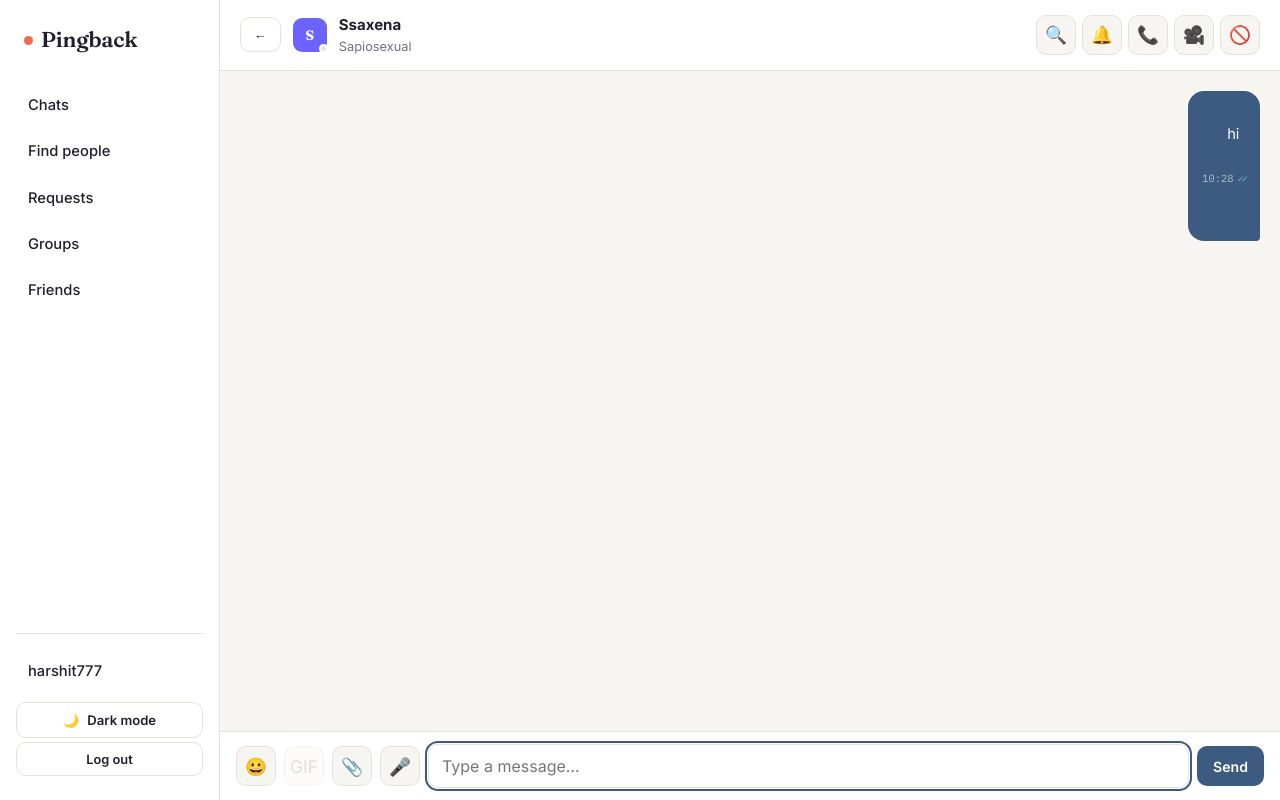
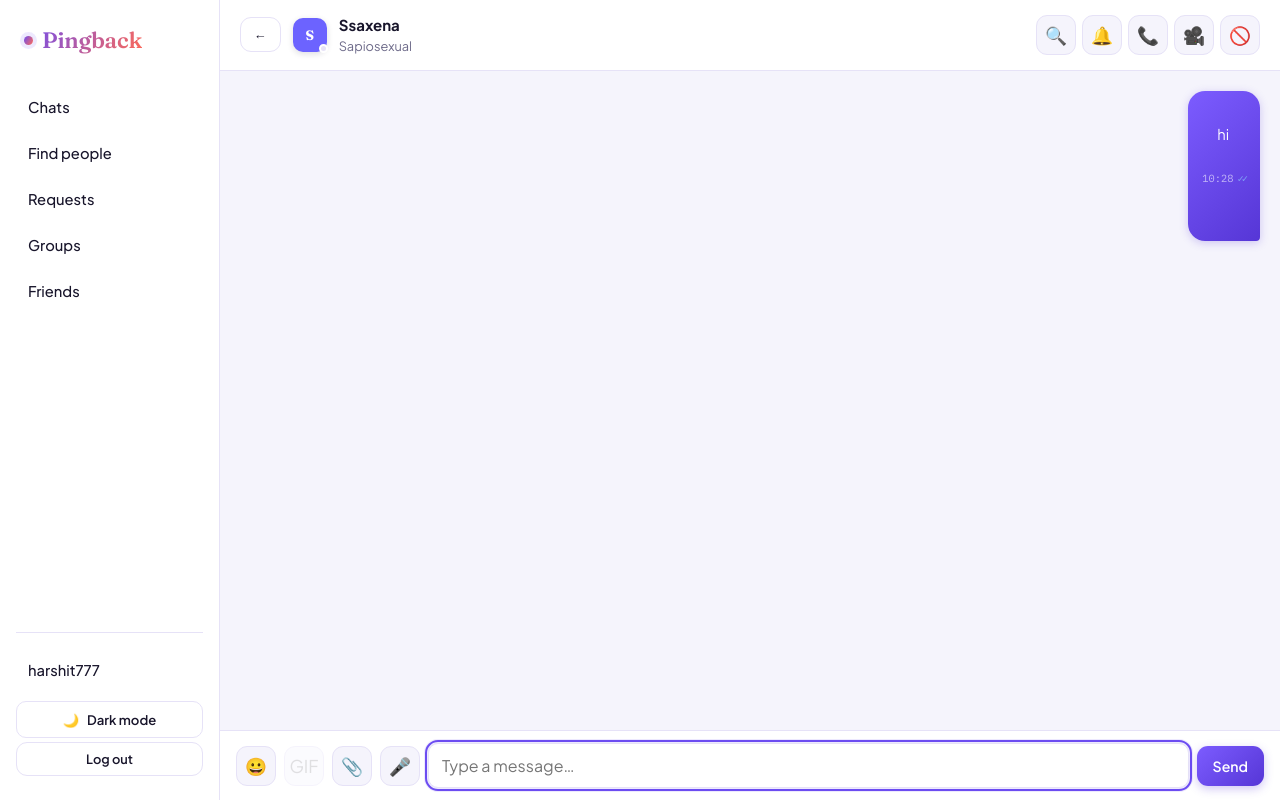
Before and after one commit to Luci77777/Chat, a Django app: a page that uses templates/base.html in a window 1280 px wide. Run offline with Django 5.2, Linux system fonts and the light colour scheme; a user stored in the database is signed in; data comes from the database, SQL or seed files in the repository; data that the repository does not hold is empty.

Commit message:
Update style.css

```diff
--- a/static/css/style.css
+++ b/static/css/style.css
@@ -1,19 +1,21 @@
-@import url('https://fonts.googleapis.com/css2?family=Fraunces:opsz,wght@9..144,400;9..144,600;9..144,700&family=Inter:wght@400;500;600;700&family=IBM+Plex+Mono:wght@400;500&display=swap');
+@import url('https://fonts.googleapis.com/css2?family=Fraunces:opsz,wght@9..144,400;9..144,600;9..144,700&family=Plus+Jakarta+Sans:wght@400;500;600;700;800&family=IBM+Plex+Mono:wght@400;500&display=swap');
 
 :root{
-  --bg: #F7F5F1;
+  --bg: #F5F4FC;
   --surface: #FFFFFF;
-  --border: #E7E2D9;
-  --ink: #201F2B;
-  --muted: #746F84;
-  --navy: #3D5A80;
-  --navy-dark: #2C4360;
-  --coral: #EE6C4D;
-  --coral-dark: #D45633;
-  --mint: #2EC4B6;
-  --radius: 14px;
-  --shadow: 0 1px 2px rgba(32,31,43,0.04), 0 8px 24px rgba(32,31,43,0.06);
-  --shadow-lg: 0 16px 40px rgba(32,31,43,0.16);
+  --border: #E6E2F7;
+  --ink: #18152B;
+  --muted: #6E6B8A;
+  --navy: #6C4CF1;
+  --navy-dark: #5636D6;
+  --coral: #FF6B57;
+  --coral-dark: #E9503C;
+  --mint: #16C98B;
+  --gradient-primary: linear-gradient(135deg, #7C5CFF 0%, #5636D6 100%);
+  --gradient-brand: linear-gradient(120deg, #6C4CF1 0%, #FF6B57 100%);
+  --radius: 16px;
+  --shadow: 0 1px 3px rgba(24,21,43,0.05), 0 10px 28px rgba(24,21,43,0.07);
+  --shadow-lg: 0 20px 48px rgba(24,21,43,0.20);
   --sidebar-w: 220px;
   --sidebar-w-tablet: 76px;
   --bottom-nav-h: 62px;
@@ -30,7 +32,7 @@ body{
   margin:0;
   background:var(--bg);
   color:var(--ink);
-  font-family:'Inter', sans-serif;
+  font-family:'Plus Jakarta Sans', sans-serif;
   font-size:15px;
   line-height:1.5;
   -webkit-font-smoothing:antialiased;
@@ -69,18 +71,23 @@ button, input{font-family:inherit;}
 }
 
 .brand{
-  font-size:1.35rem;
-  color:var(--ink);
+  font-size:1.4rem;
   margin:0 8px 24px 8px;
   display:flex;
   align-items:center;
-  gap:8px;
+  gap:9px;
+  background:var(--gradient-brand);
+  -webkit-background-clip:text;
+  background-clip:text;
+  -webkit-text-fill-color:transparent;
+  width:fit-content;
 }
 .brand .dot{
   width:9px;height:9px;border-radius:50%;
-  background:var(--coral);
+  background:var(--gradient-brand);
   display:inline-block;
   flex-shrink:0;
+  box-shadow:0 0 0 4px rgba(108,76,241,0.12);
 }
 
 .nav-link{
@@ -88,22 +95,22 @@ button, input{font-family:inherit;}
   align-items:center;
   justify-content:space-between;
   padding:10px 12px;
-  border-radius:10px;
+  border-radius:11px;
   color:var(--ink);
   font-weight:500;
   font-size:0.92rem;
   gap:10px;
-  transition:background .15s ease;
+  transition:background .18s ease, color .18s ease;
   position:relative;
 }
 .nav-link .icon{display:none; font-size:1.15rem; line-height:1;}
 .nav-link .label-row{display:flex; align-items:center; gap:10px; min-width:0;}
 .nav-link:hover{background:var(--bg); color:var(--ink);}
-.nav-link.active{background:var(--navy); color:#fff;}
+.nav-link.active{background:var(--gradient-primary); color:#fff; box-shadow:0 4px 14px rgba(108,76,241,0.32);}
 .nav-link.active:hover{color:#fff;}
 
 .badge{
-  background:var(--coral);
+  background:linear-gradient(135deg, #FF8064, var(--coral-dark));
   color:#fff;
   font-size:0.7rem;
   font-weight:700;
@@ -157,14 +165,16 @@ button, input{font-family:inherit;}
 /* ---------- Letter avatars ---------- */
 .avatar{
   width:40px; height:40px;
-  border-radius:12px;
+  border-radius:13px;
   display:flex; align-items:center; justify-content:center;
   color:#fff; font-weight:700; font-family:'Fraunces', serif;
   flex-shrink:0;
   font-size:1rem;
+  box-shadow:0 2px 6px rgba(24,21,43,0.14);
 }
-.avatar.sm{width:34px;height:34px;border-radius:9px;font-size:0.85rem;}
-.avatar.lg{width:56px;height:56px;border-radius:16px;font-size:1.3rem;}
+.avatar.sm{width:34px;height:34px;border-radius:10px;font-size:0.85rem;}
+.avatar.lg{width:56px;height:56px;border-radius:18px;font-size:1.3rem;}
+img.avatar{object-fit:cover;}
 
 /* ---------- Cards / forms ---------- */
 .card{
@@ -195,41 +206,41 @@ input[type=text], input[type=password], input[type=email], input[type=search], t
   padding:11px 13px;
   border:1px solid var(--border);
   border-radius:10px;
-  font-family:'Inter', sans-serif;
+  font-family:'Plus Jakarta Sans', sans-serif;
   font-size:1rem;
   background:var(--bg);
   color:var(--ink);
   transition:border-color .15s ease, background .15s ease;
 }
-input:focus, textarea:focus{outline:2px solid var(--navy); outline-offset:1px; background:#fff;}
+input:focus, textarea:focus{outline:2px solid var(--navy); outline-offset:1px; background:#fff; box-shadow:0 0 0 4px rgba(108,76,241,0.12);}
 .field-error{color:var(--coral-dark); font-size:0.8rem; margin:6px 0 0 0;}
 
 .btn{
   display:inline-flex; align-items:center; justify-content:center; gap:6px;
   padding:10px 16px;
   min-height:40px;
-  border-radius:10px;
+  border-radius:11px;
   border:none;
-  font-family:'Inter', sans-serif;
+  font-family:'Plus Jakarta Sans', sans-serif;
   font-weight:600;
   font-size:0.88rem;
   cursor:pointer;
   text-align:center;
-  transition:background .15s ease, opacity .15s ease, transform .08s ease;
+  transition:background .18s ease, opacity .15s ease, transform .12s ease, box-shadow .18s ease;
   white-space:nowrap;
 }
 .btn:active{transform:scale(0.97);}
-.btn-primary{background:var(--navy); color:#fff;}
-.btn-primary:hover{background:var(--navy-dark); color:#fff;}
-.btn-coral{background:var(--coral); color:#fff;}
-.btn-coral:hover{background:var(--coral-dark); color:#fff;}
+.btn-primary{background:var(--gradient-primary); color:#fff; box-shadow:0 3px 10px rgba(86,54,214,0.28);}
+.btn-primary:hover{filter:brightness(1.06); color:#fff; transform:translateY(-1px); box-shadow:0 6px 18px rgba(86,54,214,0.38);}
+.btn-coral{background:linear-gradient(135deg, #FF8064, var(--coral-dark)); color:#fff; box-shadow:0 3px 10px rgba(233,80,60,0.28);}
+.btn-coral:hover{filter:brightness(1.06); color:#fff; transform:translateY(-1px); box-shadow:0 6px 18px rgba(233,80,60,0.38);}
 .btn-ghost{background:transparent; border:1px solid var(--border); color:var(--ink);}
 .btn-ghost:hover{background:var(--bg);}
-.btn-danger{background:#fff; border:1px solid #E8B4A6; color:var(--coral-dark);}
-.btn-danger:hover{background:#FBEAE4;}
+.btn-danger{background:#fff; border:1px solid #F3C4B8; color:var(--coral-dark);}
+.btn-danger:hover{background:#FFF0EC;}
 .btn-sm{padding:7px 13px; font-size:0.8rem; min-height:34px;}
 .btn-block{width:100%;}
-.btn[disabled]{opacity:0.55; cursor:default;}
+.btn[disabled]{opacity:0.55; cursor:default; transform:none !important;}
 
 .pill{
   font-family:'IBM Plex Mono', monospace;
@@ -306,17 +320,19 @@ input:focus, textarea:focus{outline:2px solid var(--navy); outline-offset:1px; b
 }
 .bubble-row{display:flex;}
 .bubble-row.mine{justify-content:flex-end;}
+@keyframes bubble-in{from{opacity:0; transform:translateY(6px);} to{opacity:1; transform:translateY(0);}}
+.bubble-row{animation:bubble-in .22s ease;}
 .bubble{
   max-width:72%;
   padding:10px 14px;
-  border-radius:16px;
+  border-radius:17px;
   font-size:0.92rem;
   word-wrap:break-word;
   overflow-wrap:anywhere;
   white-space:pre-wrap;
 }
-.bubble-row:not(.mine) .bubble{background:var(--surface); border:1px solid var(--border); border-bottom-left-radius:4px;}
-.bubble-row.mine .bubble{background:var(--navy); color:#fff; border-bottom-right-radius:4px;}
+.bubble-row:not(.mine) .bubble{background:var(--surface); border:1px solid var(--border); border-bottom-left-radius:4px; box-shadow:0 1px 2px rgba(24,21,43,0.04);}
+.bubble-row.mine .bubble{background:var(--gradient-primary); color:#fff; border-bottom-right-radius:4px; box-shadow:0 2px 8px rgba(86,54,214,0.25);}
 .bubble .time{display:block; font-family:'IBM Plex Mono', monospace; font-size:0.65rem; opacity:0.6; margin-top:4px;}
 
 .chat-input-bar{
@@ -335,16 +351,17 @@ input:focus, textarea:focus{outline:2px solid var(--navy); outline-offset:1px; b
 .icon-btn{
   display:flex; align-items:center; justify-content:center;
   width:40px; height:40px;
-  border-radius:10px;
+  border-radius:11px;
   border:1px solid var(--border);
   background:var(--bg);
   font-size:1.1rem;
   cursor:pointer;
   flex-shrink:0;
-  transition:background .15s ease;
+  transition:background .15s ease, transform .12s ease;
 }
-.icon-btn:hover{background:#EFEBE3;}
-.icon-btn.active{background:var(--navy); color:#fff; border-color:var(--navy);}
+.icon-btn:hover{background:#EAE5FB;}
+.icon-btn:active{transform:scale(0.94);}
+.icon-btn.active{background:var(--gradient-primary); color:#fff; border-color:transparent;}
 .icon-btn[disabled]{opacity:0.4; cursor:not-allowed;}
 
 /* ---------- Popover picker panels ---------- */
```
Also changed, not shown: other parts of static/css/style.css (+38 -26 lines).
